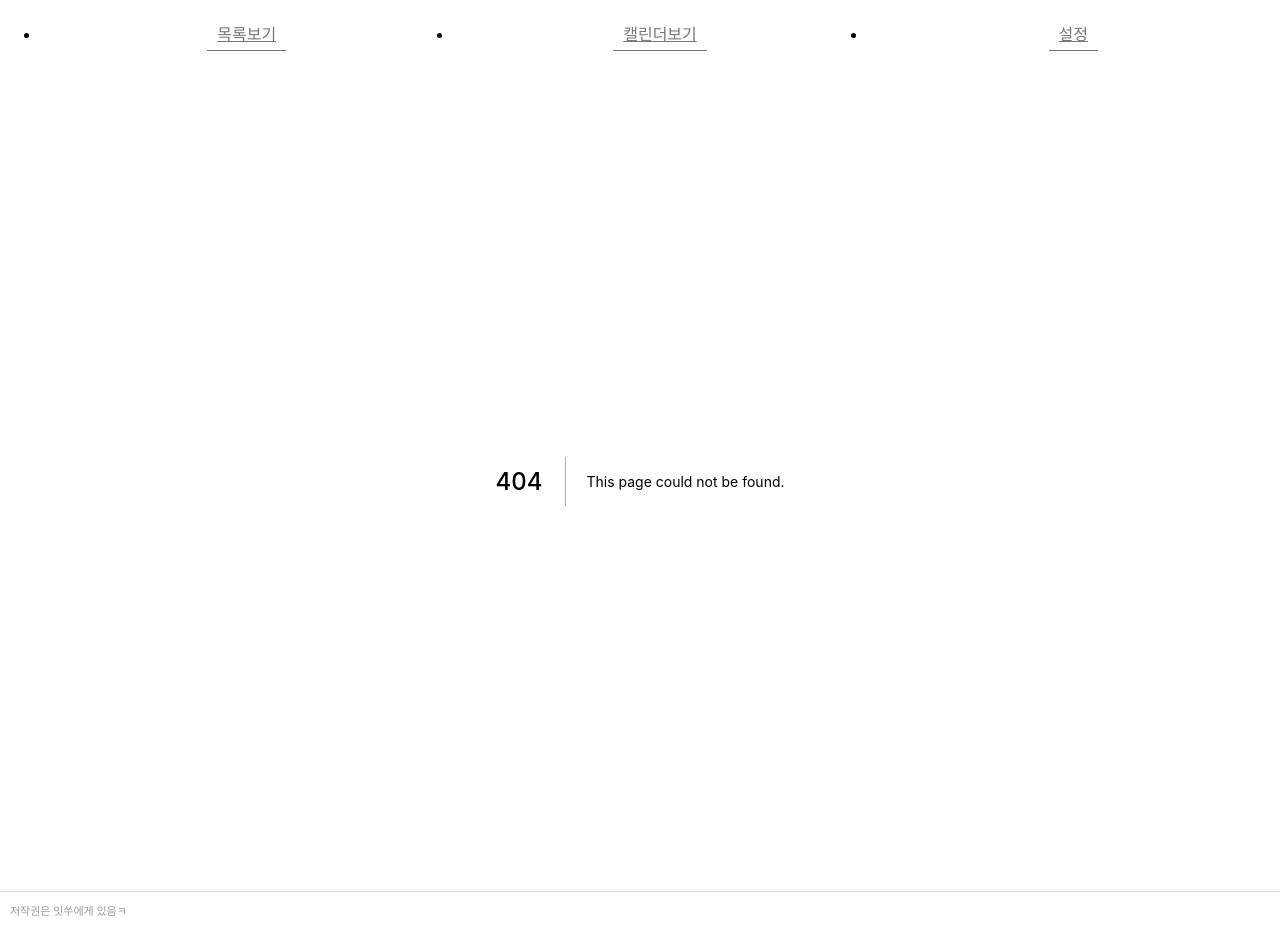
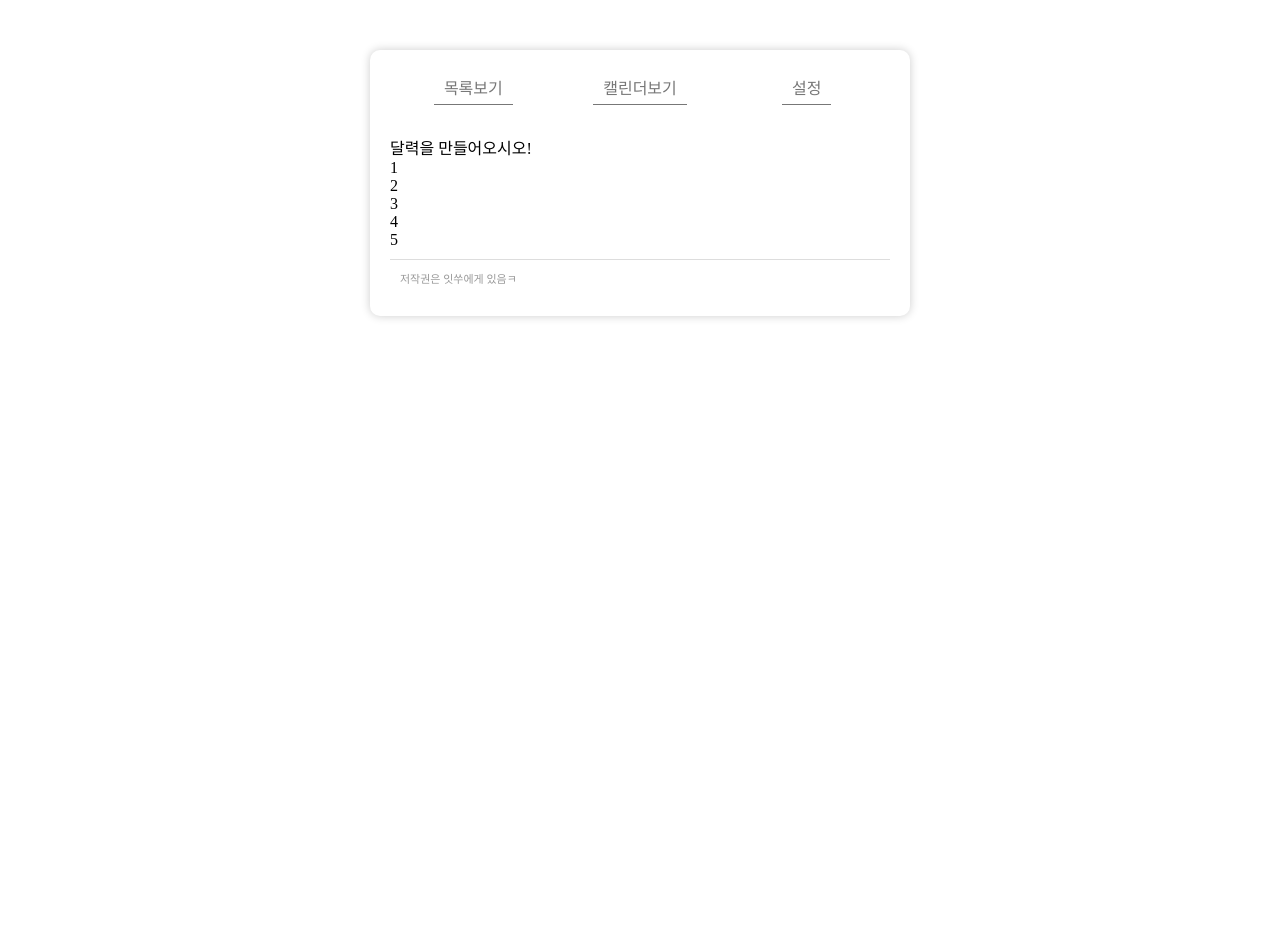
Before and after one commit to chancesu/daily_note, a Next.js app: page /calendar in a window 1280 px wide. Before the commit this address had no page. After the commit the page ends 800 px from the top, so only its background shows below. Built offline with nearby package versions, Linux system fonts and the light colour scheme.

Commit message:
과제 - 달력만들기

```diff
--- /dev/null
+++ b/components/calendar/Day.js
@@ -0,0 +1,10 @@
+import React from 'react';
+
+const Day = ({day}) => (
+  <div>
+    {day}
+  </div>
+)
+
+
+export default Day;
--- /dev/null
+++ b/components/calendar/index.js
@@ -0,0 +1,22 @@
+import React from 'react';
+import Day from '@/calendar/Day.js';
+
+const Index = () => {
+  const [date, setDate] = React.useState([1,2,3,4,5]);
+  React.useEffect(()=>{
+    setDate([1,2,3,4,5])
+  },[])
+  return (
+    <React.Fragment>
+        <div>달력을 만들어오시오!</div>
+        {
+            date.map((item, index)=>(
+                <Day key={`${index}-day`} day={item}/>
+            ))
+        }
+    </React.Fragment>
+  )
+}
+
+
+export default Index;
--- a/layout/Header.js
+++ b/layout/Header.js
@@ -1,11 +1,12 @@
 import React from 'react';
+import Link from 'next/link';
 import scss from '@styles/layout/header.scss';
 
 const Header = ()=> (
     <header>
         <ul className="nav">
           <li><a href="#">목록보기</a></li>
-          <li><a href="#">캘린더보기</a></li>
+          <li><Link href='/calendar'><a>캘린더보기</a></Link></li>
           <li><a href="#">설정</a></li>
         </ul>
     </header>
--- /dev/null
+++ b/pages/calendar.js
@@ -0,0 +1,13 @@
+import React from 'react';
+import Helmet from 'react-helmet';
+import CalendarContainer from '@/calendar';
+import scss from '@styles/index.scss';
+
+const Calendar = () => (
+  <React.Fragment>
+    <Helmet title="Calendar Page" />
+    <CalendarContainer/>
+  </React.Fragment>
+)
+
+export default Calendar;
```
